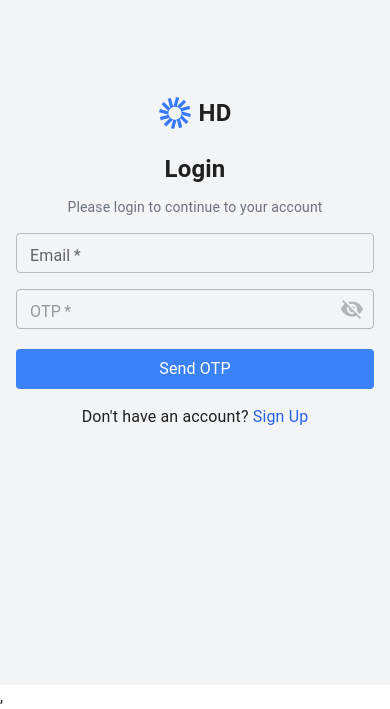
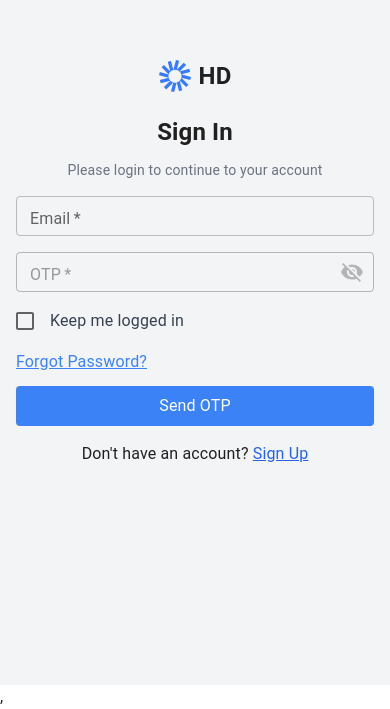
Before and after one commit to HarshBansal2k01/notes-app-assignment, a React (Vite) app in the folder Frontend/notes-app/: page / in a window 390 px wide. Shown: the part 159-868 px from the top of the page. Built offline with nearby package versions, Linux system fonts and the light colour scheme.

Commit message:
added all the ui components and made look alike

```diff
--- a/Frontend/notes-app/src/components/Dashboard.tsx
+++ b/Frontend/notes-app/src/components/Dashboard.tsx
@@ -16,6 +16,7 @@ const Dashboard = () => {
   const [content, setContent] = useState("");
   const [name, setName] = useState("");
   const [email, setEmail] = useState("");
+  const [message, setMessage] = useState("");
 
   const loadNotes = async () => {
     try {
@@ -38,7 +39,7 @@ const Dashboard = () => {
 
   const handleSaveNote = async () => {
     if (!title) {
-      alert("Title is mandatory!");
+      setMessage("Please Enter Your Note");
       return;
     }
     try {
@@ -61,7 +62,6 @@ const Dashboard = () => {
       console.error("Error deleting note:", error);
     }
   };
-
 
   const handleLogout = () => {
     localStorage.removeItem("token");
@@ -86,7 +86,7 @@ const Dashboard = () => {
           </div>
         </div>
         <p
-          className="text-sm sm:text-base text-blue-900 font-bold underline cursor-pointer"
+          className="text-sm sm:text-base text-blue-600 font-bold underline cursor-pointer"
           onClick={handleLogout}
         >
           Sign Out
@@ -110,7 +110,7 @@ const Dashboard = () => {
               setIsModalOpen(true);
             }}
           >
-            Add Note
+            Create Note
           </button>
         </div>
 
@@ -121,14 +121,12 @@ const Dashboard = () => {
             title={title}
             onTitleChange={(value) => setTitle(value)}
             onSave={handleSaveNote}
+            message={message}
           />
         )}
 
         <div className="w-96">
-          <ListModal
-            notes={notes}
-            onDelete={handleDelete}
-          />
+          <ListModal notes={notes} onDelete={handleDelete} />
         </div>
       </div>
     </>
--- a/Frontend/notes-app/src/components/DashboardModal.tsx
+++ b/Frontend/notes-app/src/components/DashboardModal.tsx
@@ -6,6 +6,7 @@ interface DashboardModalProps {
   title: string;
   onTitleChange: (value: string) => void;
   onSave: () => void;
+  message: string;
 }
 
 const DashboardModal: React.FC<DashboardModalProps> = ({
@@ -14,6 +15,7 @@ const DashboardModal: React.FC<DashboardModalProps> = ({
   title,
   onTitleChange,
   onSave,
+  message,
 }) => {
   if (!isOpen) return null;
 
@@ -46,6 +48,11 @@ const DashboardModal: React.FC<DashboardModalProps> = ({
             Save
           </button>
         </div>
+      {message && (
+        <p className="mt-4 text-red-500 text-sm font-medium bg-red-100 p-3 rounded">
+          {message}
+        </p>
+      )}
       </div>
     </div>
   );
--- a/Frontend/notes-app/src/components/Login.tsx
+++ b/Frontend/notes-app/src/components/Login.tsx
@@ -2,7 +2,7 @@
 import { useEffect, useState } from "react";
 import Box from "@mui/material/Box";
 import TextField from "@mui/material/TextField";
-import { IconButton, InputAdornment } from "@mui/material";
+import { IconButton, InputAdornment, Checkbox } from "@mui/material";
 import { Visibility, VisibilityOff } from "@mui/icons-material";
 import { login, completeLogin } from "../services/api";
 import { Link, useLocation } from "react-router-dom";
@@ -61,7 +61,7 @@ const Login = () => {
         <img src={logo} alt="Logo" className="h-8 w-8" />
         <div className="text-2xl sm:text-lg lg:text-2xl font-bold">HD</div>
       </div>{" "}
-      <h1 className="text-2xl font-bold mb-3">Login</h1>
+      <h1 className="text-2xl font-bold mb-3">Sign In</h1>
       <p className="text-sm mb-2 text-gray-500">
         Please login to continue to your account
       </p>
@@ -146,6 +146,15 @@ const Login = () => {
             touched.otp && !otp && step !== "email" ? "OTP is required" : ""
           }
         />
+        <div className="w-full text-left">
+          <div className="flex items-center gap-1 mb-2 -ml-3">
+            <Checkbox />
+            <p className="text-gray-700">Keep me logged in</p>
+          </div>
+          <p className="text-blue-500 underline cursor-pointer">
+            Forgot Password?
+          </p>
+        </div>
 
         <button
           className={`bg-blue-500 text-white w-full sm:w-64 md:w-80 lg:w-96 py-2 mt-3 rounded ${
@@ -159,7 +168,7 @@ const Login = () => {
           <p>
             Don't have an account?{" "}
             <Link to="/signup">
-              <span className="text-blue-600 hover:underline">Sign Up</span>
+              <span className="text-blue-600 underline">Sign Up</span>
             </Link>
           </p>
         </div>
--- a/Frontend/notes-app/src/components/SignUp.tsx
+++ b/Frontend/notes-app/src/components/SignUp.tsx
@@ -199,7 +199,7 @@ export const SignUp = () => {
             <p>
               Already have an account?{" "}
               <Link to="/">
-                <span className="text-blue-600 hover:underline">Sign In</span>
+                <span className="text-blue-600  underline">Sign In</span>
               </Link>
             </p>
           </div>
```
